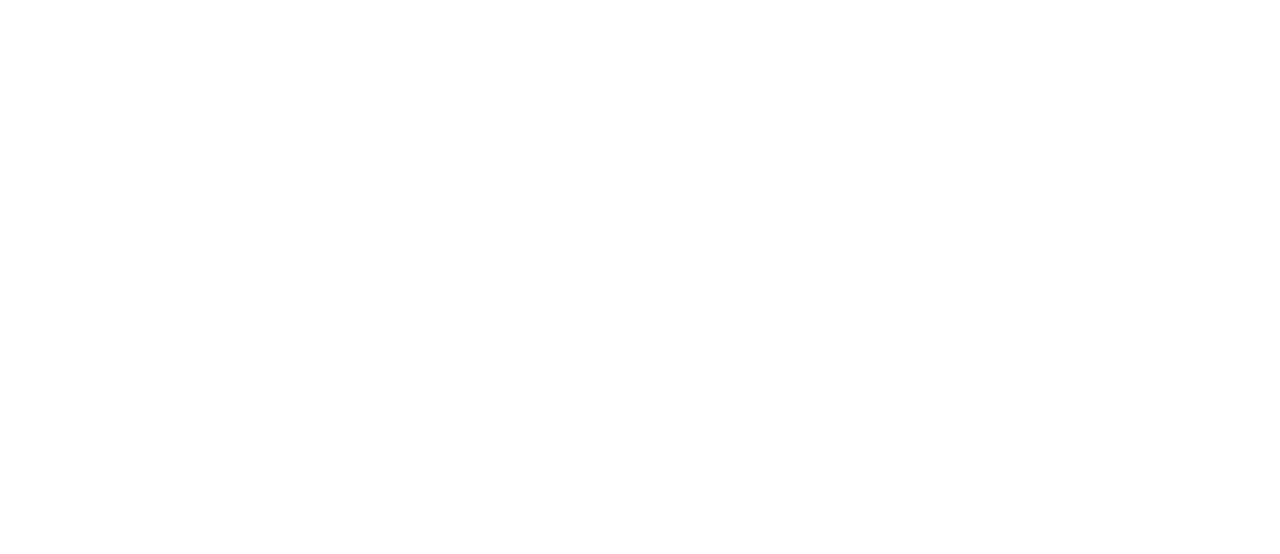
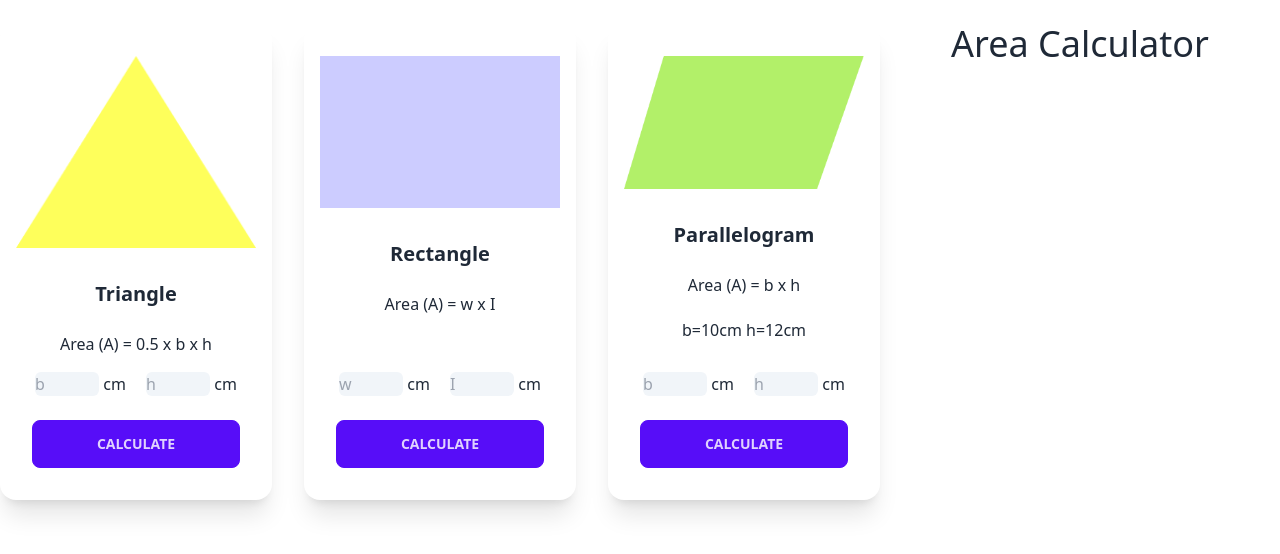
Before and after one commit to Mafuzur560/geometry-genius-calculator, a plain HTML site: page index.html in a window 1280 px wide. Drawn offline with nearby package versions, Linux system fonts and the light colour scheme.

Commit message:
Calculator degin complited

```diff
--- a/index.html
+++ b/index.html
@@ -10,15 +10,72 @@
 <body>
     <header></header>
     <main>
-        <!-- Container -->
-        <section>
+        <!-- Main Container -->
+        <section class="flex flex-col lg:flex-row container mx-auto mt-6">
             <!-- Shape container -->
-            <div>
+            <div class="flex-1 grid grid-cols-1 md:grid-cols-2 lg:grid-cols-3 gap-8">
+
+                <!-- card 01 -->
+                <div class="card bg-base-100 shadow-xl">
+                    <figure class="px-4 pt-8"><img src="./images/triangle.png" alt="Shoes" /></figure>
+                    <div class="card-body text-center">
+                      <h2 class="font-bold text-xl">Triangle</h2>
+                      <p class="mt-4">Area (A) = 0.5 x b x h</p>
+                      <!-- input fill -->
+                      <div class="mt-2 mb-4">
+                        <input class="w-16 bg-slate-100 rounded-md" placeholder="b" type="text">
+                        <span>cm</span>
+                        <input class="w-16 bg-slate-100 ml-4 rounded-md" placeholder="h" type="text">
+                        <span>cm</span>
+                      </div>
+                      <div class="card-actions justify-end">
+                        <button class="btn btn-primary w-full">Calculate</button>
+                      </div>
+                    </div>
+                </div>
+                <!-- card 02 -->
+                <div class="card bg-base-100 shadow-xl">
+                    <figure class="px-4 pt-8"><img src="./images/rectangle.png" alt="Shoes" /></figure>
+                    <div class="card-body text-center">
+                      <h2 class="font-bold text-xl">Rectangle</h2>
+                      <p class="mt-4">Area (A) = w x I</p>
+                      <!-- input fill -->
+                      <div class="mt-2 mb-4">
+                        <input class="w-16 bg-slate-100 rounded-md" placeholder="w" type="text">
+                        <span>cm</span>
+                        <input class="w-16 bg-slate-100 ml-4 rounded-md" placeholder="I" type="text">
+                        <span>cm</span>
+                      </div>
+                      <div class="card-actions justify-end">
+                        <button class="btn btn-primary w-full">Calculate</button>
+                      </div>
+                    </div>
+                </div>
+                <!-- card 03 -->
+                <div class="card bg-base-100 shadow-xl">
+                    <figure class="px-4 pt-8"><img src="./images/parallelogram.png" alt="Shoes" /></figure>
+                    <div class="card-body text-center">
+                      <h2 class="font-bold text-xl">Parallelogram</h2>
+                      <p class="mt-4">Area (A) = b x h</p>
+                      <p>b=10cm  h=12cm</p>
+                      <!-- input fill -->
+                      <div class="mt-2 mb-4">
+                        <input class="w-16 bg-slate-100 rounded-md" placeholder="b" type="text">
+                        <span>cm</span>
+                        <input class="w-16 bg-slate-100 ml-4 rounded-md" placeholder="h" type="text">
+                        <span>cm</span>
+                      </div>
+                      <div class="card-actions justify-end">
+                        <button class="btn btn-primary w-full">Calculate</button>
+                      </div>
+                    </div>
+                </div>
+
 
             </div>
             <!-- area calculator -->
-            <div>
-
+            <div class="w-[400px] text-center">
+                <h4 class="text-4xl">Area Calculator</h4>
             </div>
         </section>
     </main>
```
